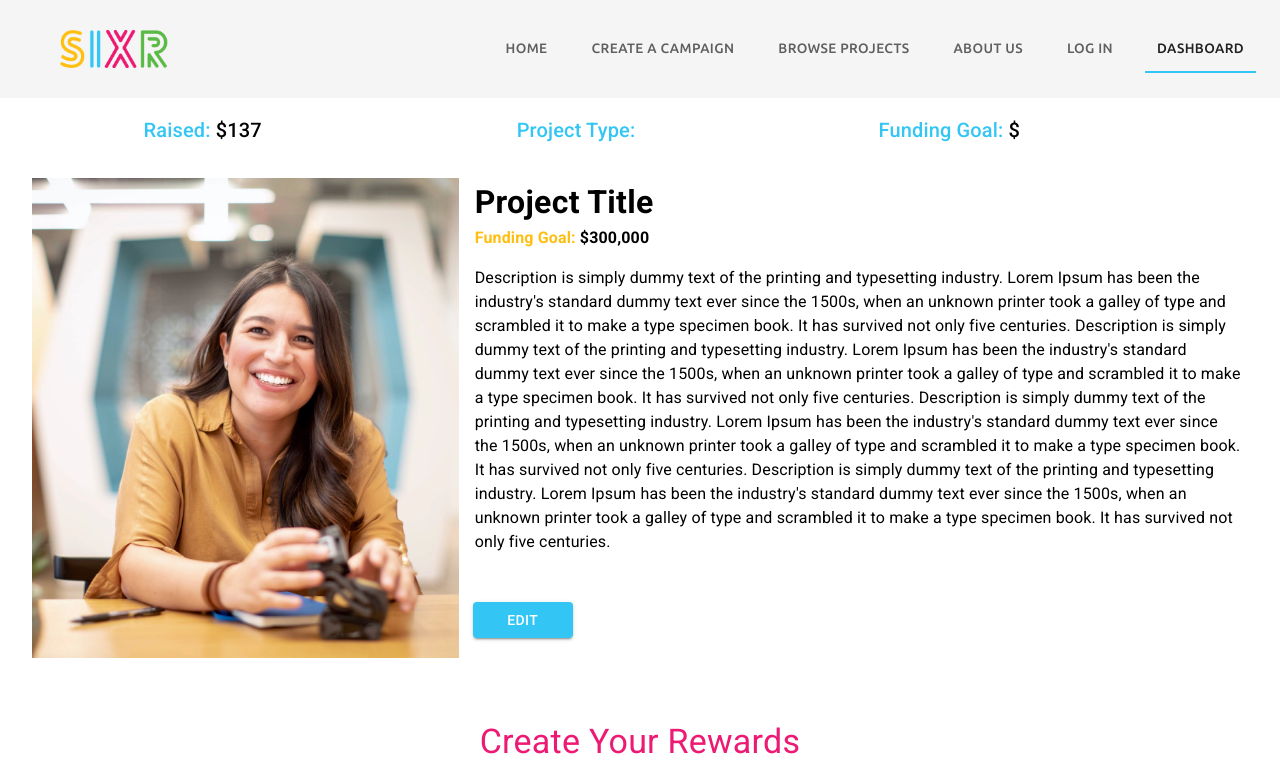
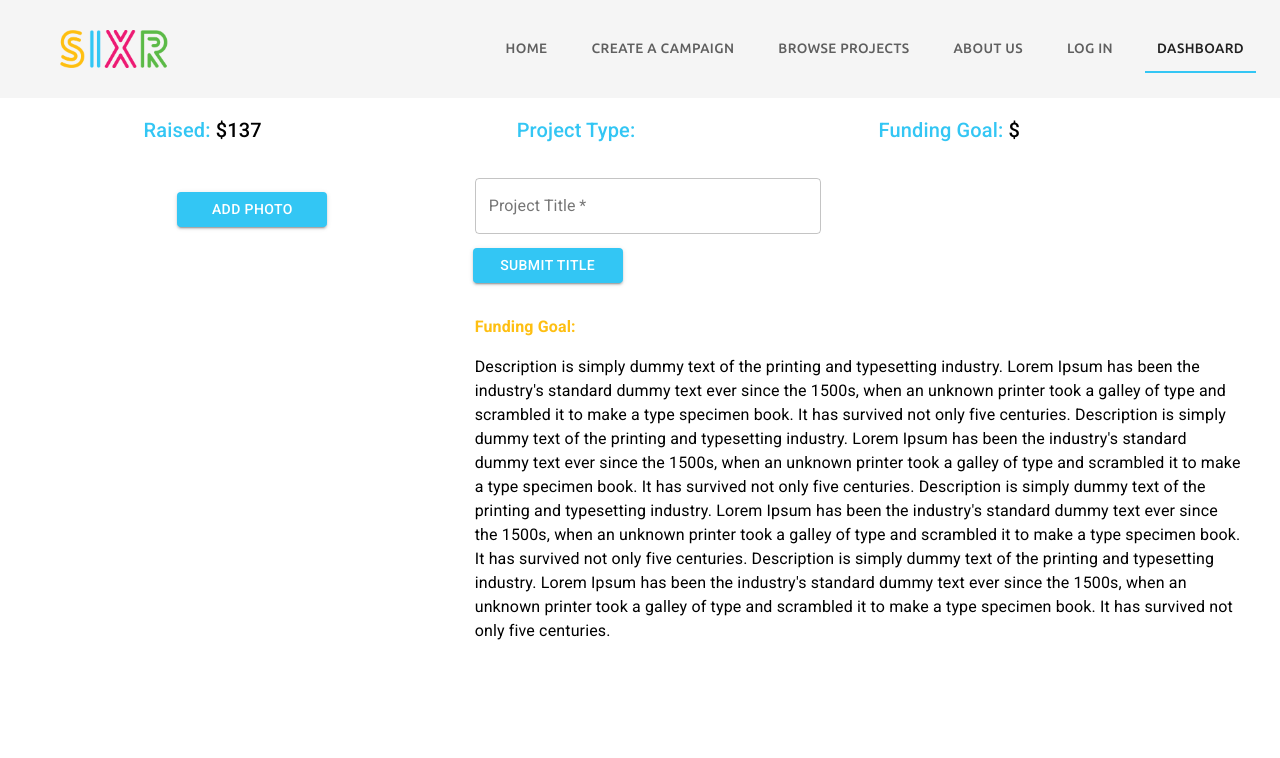
Before and after one commit to BW-VR-FundingPlatform-2/front-end, a React (Create React App) app in the folder sixr/: page /dashboard in a window 1280 px wide. Shown: the top 758 px of the page. Built offline with nearby package versions, Linux system fonts and the light colour scheme.

Commit message:
adding state to dashboard, butchering it to be honest.  Might have to go back and use useReducer

```diff
--- a/sixr/src/components/Dashboard.js
+++ b/sixr/src/components/Dashboard.js
@@ -1,17 +1,11 @@
 import React, { useState, useEffect } from "react";
 //connect from Redux
 import { connect } from "react-redux";
-import {
-  Grid,
-  Button,
-  Typography,
-} from "@material-ui/core";
+import { Grid, Button, Typography, TextField, Paper } from "@material-ui/core";
 import laurenChil from "../assets/Lauren_chil.svg";
 import { makeStyles } from "@material-ui/styles";
 //components
-import DashboardForm from './DashboardForm'
-
-
+import DashboardForm from "./DashboardForm";
 
 const useStyles = makeStyles((theme) => ({
   mainImage: {
@@ -23,47 +17,49 @@ const useStyles = makeStyles((theme) => ({
     width: "100%",
   },
   headerContent: {
-      color:"black",
-      fontSize:"2em",
-      fontWeight:"bold"
+    color: "black",
+    fontSize: "2em",
+    fontWeight: "bold",
   },
   fundingGoal: {
-    color:"#FEBF12",
-    fontSize:"1em",
-    fontWeight:"bold"
+    color: "#FEBF12",
+    fontSize: "1em",
+    fontWeight: "bold",
   },
-  description : {
+  description: {
     width: "90%",
-    margin:"1em auto 3em 1em"
+    margin: "1em auto 3em 1em",
   },
-  buttonStyle : {
-      marginLeft:"1em",
-      width: "100px",
-      color: "white",
-  }
-
+  buttonStyle: {
+    marginLeft: "1em",
+    width: "100px",
+    color: "white",
+  },
 }));
 
+const Dashboard = (props) => {
+  const [counter, setCounter] = useState({
+    count: 0,
+  });
+  const [imageLoader, setImageLoader] = useState(false);
+  const [projectTitleForm, setProjectTitleForm] = useState({
+    title: "",
+    editTitle: false,
+  });
 
-
-const Dashboard = (props) => {
-  const [counter, setCounter ] = useState({
-    count:0
-  })
   const classes = useStyles();
-
 
   useEffect(() => {
     const count = setInterval(() => {
-      setCounter(preveState => {
+      setCounter((preveState) => {
         return {
           ...preveState,
-          count: count + 123
-        }
-      })
+          count: count + 123,
+        };
+      });
     }, 1000);
-    return () => clearInterval(count)
-  })
+    return () => clearInterval(count);
+  });
 
   return (
     <>
@@ -73,21 +69,25 @@ const Dashboard = (props) => {
       >
         <Grid item xs={4}>
           <Typography variant="h6" color="secondary">
-  Raised: <span style={{ color: "black" }}>${counter.count}</span>{" "}
+            Raised: <span style={{ color: "black" }}>${counter.count}</span>{" "}
           </Typography>
         </Grid>
         <Grid item xs={4}>
           <Typography variant="h6" color="secondary">
-  Project Type: <span style={{ color: "black" }}>{props.projectType.toUpperCase()}</span>{" "}
+            Project Type:{" "}
+            <span style={{ color: "black" }}>
+              {props.projectType.toUpperCase()}
+            </span>{" "}
           </Typography>
         </Grid>
         <Grid item xs={4}>
           <Typography variant="h6" color="secondary">
-  Funding Goal: <span style={{ color: "black" }}>${props.fundingGoal}</span>{" "}
+            Funding Goal:{" "}
+            <span style={{ color: "black" }}>${props.fundingGoal}</span>{" "}
           </Typography>
         </Grid>
       </Grid>
-      <Grid container style={{ margin: " 1em 0 2em 2em" }}  direction="row">
+      <Grid container style={{ margin: " 1em 0 2em 2em" }} direction="row">
         <Grid
           item
           xs={4}
@@ -96,24 +96,107 @@ const Dashboard = (props) => {
           justify="center"
           style={{ height: "30em" }}
         >
-          <div className={classes.mainImage} />
-        </Grid>
-          <Grid item xs={8} >
-            <Typography style={{marginLeft:".5em"}} className={classes.headerContent}>Project Title</Typography>
-            <Typography style={{marginLeft:"1em"}} className={classes.fundingGoal}>Funding Goal: <span style={{color:"black"}}>$300,000</span></Typography>
-            <Typography
-                className={classes.description}
-            >Description is simply dummy text of the printing and typesetting industry. Lorem Ipsum has been the industry's standard dummy text ever since the 1500s, when an unknown printer took a galley of type and scrambled it to make a type specimen book. It has survived not only five centuries. Description is simply dummy text of the printing and typesetting industry. Lorem Ipsum has been the industry's standard dummy text ever since the 1500s, when an unknown printer took a galley of type and scrambled it to make a type specimen book. It has survived not only five centuries. Description is simply dummy text of the printing and typesetting industry. Lorem Ipsum has been the industry's standard dummy text ever since the 1500s, when an unknown printer took a galley of type and scrambled it to make a type specimen book. It has survived not only five centuries. Description is simply dummy text of the printing and typesetting industry. Lorem Ipsum has been the industry's standard dummy text ever since the 1500s, when an unknown printer took a galley of type and scrambled it to make a type specimen book. It has survived not only five centuries.</Typography>
+          {imageLoader ? (
+            <div className={classes.mainImage} />
+          ) : (
             <Button
               variant="contained"
               color="secondary"
               type="submit"
               className={classes.buttonStyle}
               alignitems="flex-end"
+              style={{ marginTop: "1em", height: "35px", width: "150px" }}
+              onClick={() => setImageLoader(true)}
             >
-              edit
+              Add Photo
             </Button>
-          </Grid>
+          )}
+        </Grid>
+        <Grid item xs={8}>
+          {projectTitleForm.editTitle ? null : (
+            <>
+              <form>
+                <Grid container alignitems="flex-start" spacing={2}>
+                  <Grid item xs={5}>
+                    <TextField
+                      fullWidth
+                      required
+                      name="title"
+                      type="text"
+                      label="Project Title"
+                      variant="outlined"
+                      style={{ marginLeft: "1em" }}
+                      // onChange={handleChange}
+                    />
+                  </Grid>
+                </Grid>
+              </form>
+              <Button
+                variant="contained"
+                color="secondary"
+                type="submit"
+                className={classes.buttonStyle}
+                alignitems="flex-end"
+                style={{ marginTop: "1em", height: "35px", width: "150px" }}
+                onClick={() => setImageLoader(true)}
+              >
+                Submit Title
+              </Button>
+            </>
+          )}
+
+          {projectTitleForm.editTitle
+            ? null
+            :
+              <Typography
+                style={{ marginLeft: ".5em", marginBottom:"1em" }}
+                className={classes.headerContent}
+              >
+                {projectTitleForm.title}
+              </Typography>
+          }
+
+          <Typography
+            style={{ marginLeft: "1em" }}
+            className={classes.fundingGoal}
+          >
+            Funding Goal:{" "}
+            <span style={{ color: "black" }}>{props.fundingGoal}</span>
+          </Typography>
+          <Typography className={classes.description}>
+            Description is simply dummy text of the printing and typesetting
+            industry. Lorem Ipsum has been the industry's standard dummy text
+            ever since the 1500s, when an unknown printer took a galley of type
+            and scrambled it to make a type specimen book. It has survived not
+            only five centuries. Description is simply dummy text of the
+            printing and typesetting industry. Lorem Ipsum has been the
+            industry's standard dummy text ever since the 1500s, when an unknown
+            printer took a galley of type and scrambled it to make a type
+            specimen book. It has survived not only five centuries. Description
+            is simply dummy text of the printing and typesetting industry. Lorem
+            Ipsum has been the industry's standard dummy text ever since the
+            1500s, when an unknown printer took a galley of type and scrambled
+            it to make a type specimen book. It has survived not only five
+            centuries. Description is simply dummy text of the printing and
+            typesetting industry. Lorem Ipsum has been the industry's standard
+            dummy text ever since the 1500s, when an unknown printer took a
+            galley of type and scrambled it to make a type specimen book. It has
+            survived not only five centuries.
+          </Typography>
+          {!projectTitleForm.editTitle ? null : (
+            <Button
+              variant="contained"
+              color="secondary"
+              type="submit"
+              className={classes.buttonStyle}
+              alignitems="flex-end"
+              style={{ marginTop: "1em", height: "35px", width: "150px" }}
+              onClick={() => setImageLoader(true)}
+            >
+              Edit
+            </Button>
+          )}
+        </Grid>
       </Grid>
       <DashboardForm />
     </>
@@ -127,7 +210,7 @@ const mapStateToProps = (state) => {
     description: state.campaignFormReducer.description,
     projectType: state.campaignFormReducer.projectType,
     fundingGoal: state.campaignFormReducer.fundingGoal,
-  }
-}
+  };
+};
 
 export default connect(mapStateToProps, {})(Dashboard);
```
